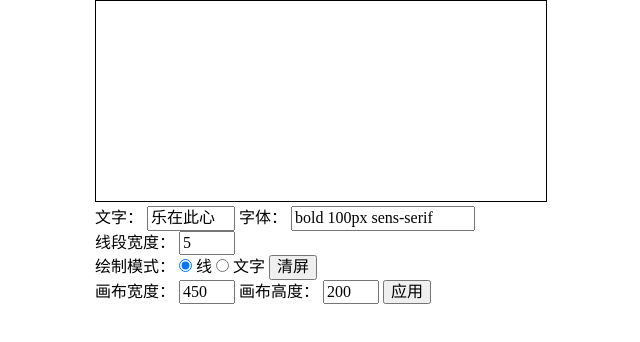
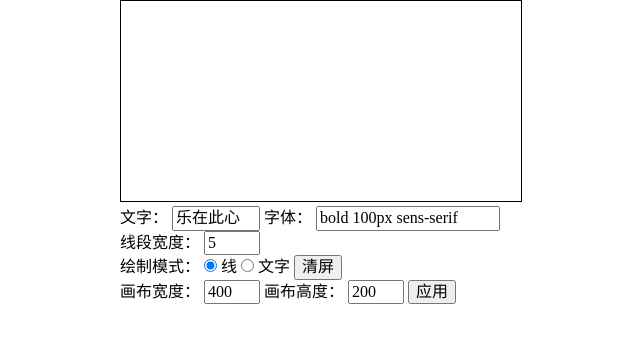
Before and after one commit to kljzndx/writing-pad, a plain HTML site: page index.html in a window 1280 px wide. Shown: the whole page, without its empty margins (319-959 px from the left). Drawn offline with Linux system fonts and the light colour scheme.

Commit message:
再次改变默认宽度

```diff
--- a/index.html
+++ b/index.html
@@ -27,7 +27,7 @@
 </head>
 <body>
     <div id="root">
-        <canvas id="canvas" width="450" height="200"></canvas>
+        <canvas id="canvas" width="400" height="200"></canvas>
         <div>
             <label>
                 文字：
@@ -59,7 +59,7 @@
         <div>
             <label>
                 画布宽度：
-                <input type="number" id="input_padWidth" value="450">
+                <input type="number" id="input_padWidth" value="400">
             </label>
             <label>
                 画布高度：
```
